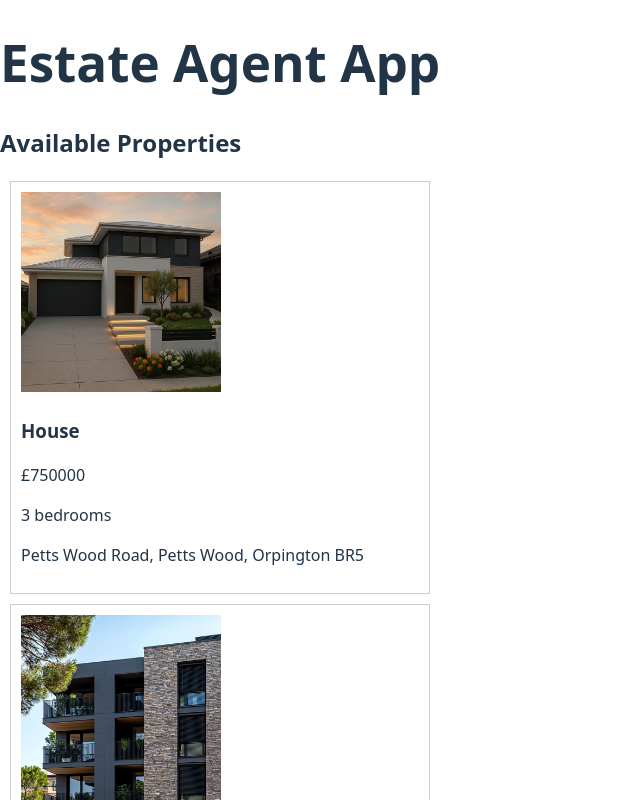
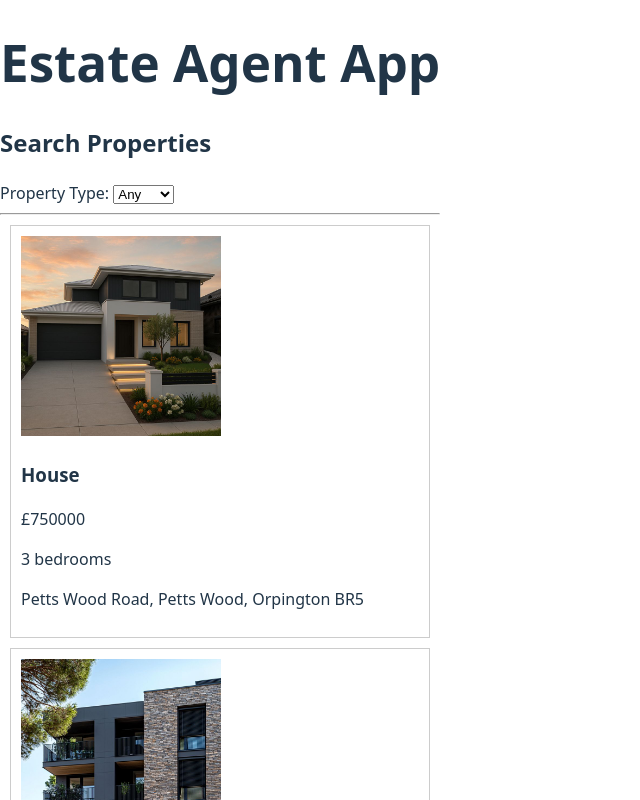
Before and after one commit to Dewmini24/estate-agent-react-app, a React (Vite) app: page / in a window 1280 px wide. Shown: the top 800 px of the page, without its empty margins (0-640 px from the left). Built offline with nearby package versions, Linux system fonts and the light colour scheme.

Commit message:
Add property type filter to search page

```diff
--- a/src/pages/SearchPage.jsx
+++ b/src/pages/SearchPage.jsx
@@ -1,12 +1,35 @@
+import { useState } from "react";
 import propertiesData from "../data/properties.json";
 
 function SearchPage() {
+  const [typeFilter, setTypeFilter] = useState("any");
+
+  const filteredProperties = propertiesData.properties.filter((property) => {
+    if (typeFilter === "any") return true;
+    return property.type.toLowerCase() === typeFilter;
+  });
+
   return (
     <div>
-      <h2>Available Properties</h2>
+      <h2>Search Properties</h2>
 
-      {propertiesData.properties.map((property) => (
-        <div key={property.id} style={{ border: "1px solid #ccc", margin: "10px", padding: "10px" }}>
+      {/* Property Type Filter */}
+      <label>
+        Property Type:&nbsp;
+        <select value={typeFilter} onChange={(e) => setTypeFilter(e.target.value)}>
+          <option value="any">Any</option>
+          <option value="house">House</option>
+          <option value="flat">Flat</option>
+        </select>
+      </label>
+
+      <hr />
+
+      {filteredProperties.map((property) => (
+        <div
+          key={property.id}
+          style={{ border: "1px solid #ccc", margin: "10px", padding: "10px" }}
+        >
           <img
             src={property.picture}
             alt={property.type}
```
